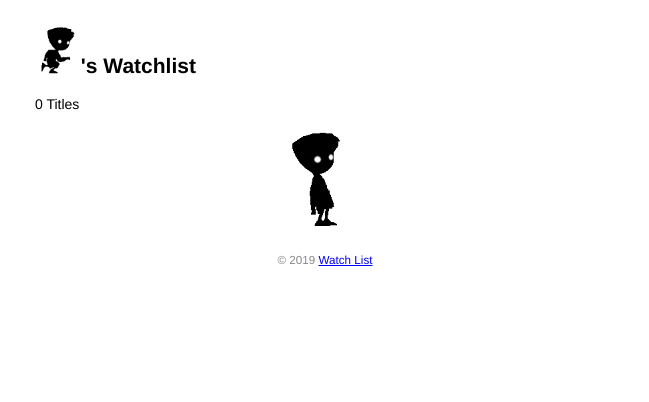
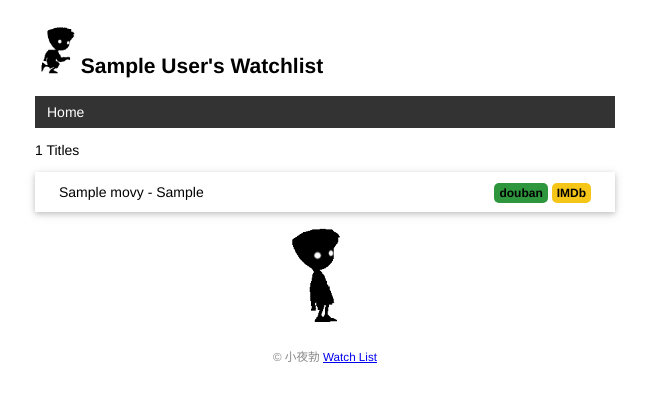
Before and after one commit to hacker0limbo/watchlist, a Flask app: page / in a window 1280 px wide. Shown: the top 402 px of the page, without its empty margins (315-964 px from the left). Run offline with Flask 2, Linux system fonts and the light colour scheme; tables that the repository leaves empty hold one stand-in row (values such as "Sample post").

Commit message:
完成基本界面

```diff
--- a/app.py
+++ b/app.py
@@ -1,11 +1,15 @@
 from flask import Flask
 from routes.index import router as index_routes
+from routes.error import page_not_found
 from models.base_model import db
 from commands import initdb, forge
+from context import register_context
 
 
 def register_routes(app):
     app.register_blueprint(index_routes)
+    # error pages
+    app.register_error_handler(404, page_not_found)
 
 
 def config_app(app):
@@ -22,15 +26,14 @@ def register_commands(app):
 
 
 def create_app():
+    # 使用工厂模式注册 app
     app = Flask(__name__)
-
-    # 注册路由
-    with app.app_context():
-        config_app(app)
-        register_routes(app)
-        db.init_app(app)
-
-        register_commands(app)
+    config_app(app)
+    db.init_app(app)
+    # 注册路由, 上下文, 命令
+    register_routes(app)
+    register_context(app)
+    register_commands(app)
 
     return app
 
--- /dev/null
+++ b/context.py
@@ -0,0 +1,14 @@
+from models.user import User
+
+
+def register_context(app):
+    # 注册全局的 context 变量
+
+    @app.context_processor
+    def inject_user():
+        return dict(author_name='小夜勃')
+
+    @app.context_processor
+    def inject_user():
+        user = User.query.first()
+        return dict(user=user)
--- /dev/null
+++ b/routes/error.py
@@ -0,0 +1,5 @@
+from flask import render_template
+
+
+def page_not_found(e):
+    return render_template('errors/404.html'), 404
--- a/routes/index.py
+++ b/routes/index.py
@@ -1,9 +1,10 @@
 from flask import Blueprint, render_template
-
+from models.movie import Movie
 
 router = Blueprint('index_bp', __name__)
 
 
 @router.route('/')
 def index():
-    return render_template('index.html')
+    movies = Movie.query.all()
+    return render_template('index.html', movies=movies)
--- a/static/styles.css
+++ b/static/styles.css
@@ -1,4 +1,3 @@
-/* 页面整体 */
 body {
     margin: auto;
     max-width: 580px;
@@ -6,20 +5,75 @@ body {
     font-family: Helvetica, Arial, sans-serif;
 }
 
-/* 页脚 */
-footer {
-    color: #888;
-    margin-top: 15px;
-    text-align: center;
-    padding: 10px;
-}
-
-/* 头像 */
 .avatar {
     width: 40px;
 }
 
-/* 电影列表 */
+nav ul {
+    list-style-type: none;
+    margin: 0;
+    padding: 0;
+    overflow: hidden;
+    background-color: #333;
+}
+
+nav li {
+    float: left;
+}
+
+nav li a {
+    display: block;
+    color: white;
+    text-align: center;
+    padding: 8px 12px;
+    text-decoration: none;
+}
+
+nav li a:hover {
+    background-color: #111;
+}
+
+.alert {
+    position: relative;
+    padding: 7px;
+    margin: 7px 0;
+    border: 1px solid transparent;
+    color: #004085;
+    background-color: #cce5ff;
+    border-color: #b8daff;
+    border-radius: 5px;
+}
+
+input[type=submit] {
+    font-family: inherit;
+}
+
+input[type=text] {
+    border: 1px solid #ddd;
+}
+
+input[name=year] {
+    width: 50px;
+}
+
+.btn {
+    font-size: 12px;
+    padding: 3px 5px;
+    text-decoration: none;
+    cursor: pointer;
+    background-color: white;
+    color: black;
+    border: 1px solid #555555;
+    border-radius: 5px;
+}
+
+.btn:hover {
+    text-decoration: none;
+    background-color: black;
+    color: white;
+    border: 1px solid black;
+}
+
 .movie-list {
     list-style-type: none;
     padding: 0;
@@ -40,9 +94,43 @@ footer {
     background-color: #f8f9fa;
 }
 
-/* limbo animation 图片 */
+.float-right {
+    float: right;
+}
+
+.inline-form {
+    display: inline;
+}
+
+.imdb {
+    font-size: 12px;
+    font-weight: bold;
+    color: black;
+    text-decoration: none;
+    background: #F5C518;
+    border-radius: 5px;
+    padding: 3px 5px;
+}
+
+.douban {
+    font-size: 12px;
+    font-weight: bold;
+    color: black;
+    text-decoration: none;
+    background: #2E963D;
+    border-radius: 5px;
+    padding: 3px 5px;
+}
+
 .limbo-animation {
     display: block;
     margin: 0 auto;
     height: 100px;
 }
+
+footer {
+    color: #888;
+    margin-top: 15px;
+    text-align: center;
+    padding: 10px;
+}
--- /dev/null
+++ b/templates/base.html
@@ -0,0 +1,26 @@
+<!DOCTYPE html>
+<html lang="en">
+<head>
+    {% block head %}
+    <meta charset="utf-8">
+    <meta name="viewport" content="width=device-width, initial-scale=1.0">
+    <title>{{ user.name }}'s Watchlist</title>
+    <link rel="stylesheet" href="{{ url_for('static', filename='styles.css') }}" type="text/css">
+    {% endblock %}
+</head>
+<body>
+<h2>
+    <img alt="Avatar" class="avatar" src="{{ url_for('static', filename='img/limbo_run.gif') }}">
+    {{ user.name }}'s Watchlist
+</h2>
+<nav>
+    <ul>
+        <li><a href="{{ url_for('index_bp.index') }}">Home</a></li>
+    </ul>
+</nav>
+{% block content %}{% endblock %}
+<footer>
+    <small>&copy; {{ author_name }} <a href="https://github.com/hacker0limbo/watchlist">Watch List</a></small>
+</footer>
+</body>
+</html>
--- a/templates/index.html
+++ b/templates/index.html
@@ -1,24 +1,19 @@
-<!DOCTYPE html>
-<html lang="en">
-<head>
-    <meta charset="utf-8">
-    <title>{{ name }}'s Watchlist</title>
-    <link rel="stylesheet" href="{{ url_for('static', filename='styles.css') }}" type="text/css">
-</head>
-<body>
-    <h2>
-        <img alt="Avatar" class="avatar" src="{{ url_for('static', filename='img/limbo_running.gif') }}">
-        {{ name }}'s Watchlist
-    </h2>
-    <p>{{ movies|length }} Titles</p>
-    <ul>
-        {% for movie in movies %}
-            <li>{{ movie.title }} - {{ movie.year }}</li>
-        {% endfor %}
-    </ul>
-    <img alt="Limbo Animation" class="limbo-animation" src="{{ url_for('static', filename='img/limbo_animation.gif') }}">
-    <footer>
-        <small>&copy; 2019 <a href="/">Watch List</a></small>
-    </footer>
-</body>
-</html>
+{% extends 'base.html' %}
+
+{% block content %}
+<p>{{ movies|length }} Titles</p>
+<ul class="movie-list">
+    {% for movie in movies %}
+    <li>{{ movie.title }} - {{ movie.year }}
+        <span class="float-right">
+            <a class="douban" href="https://movie.douban.com/subject_search?search_text={{ movie.title }}"
+               target="_blank" title="Find this movie on IMDb">douban</a>
+            <a class="imdb" href="https://www.imdb.com/find?q={{ movie.title }}" target="_blank"
+               title="Find this movie on IMDb">IMDb</a>
+        </span>
+    </li>
+    {% endfor %}
+</ul>
+<img alt="Limbo animation" class="limbo-animation" src="{{ url_for('static', filename='img/limbo_shake.gif') }}"
+     title="to~to~ro~">
+{% endblock %}
```
Also changed, not shown: templates/errors/404.html (added, +12 -0 lines), README.md, db/data.db, static/img/limbo_run.gif (renamed from static/img/limbo_running.gif), static/img/limbo_shake.gif (renamed from static/img/limbo_animation.gif).
